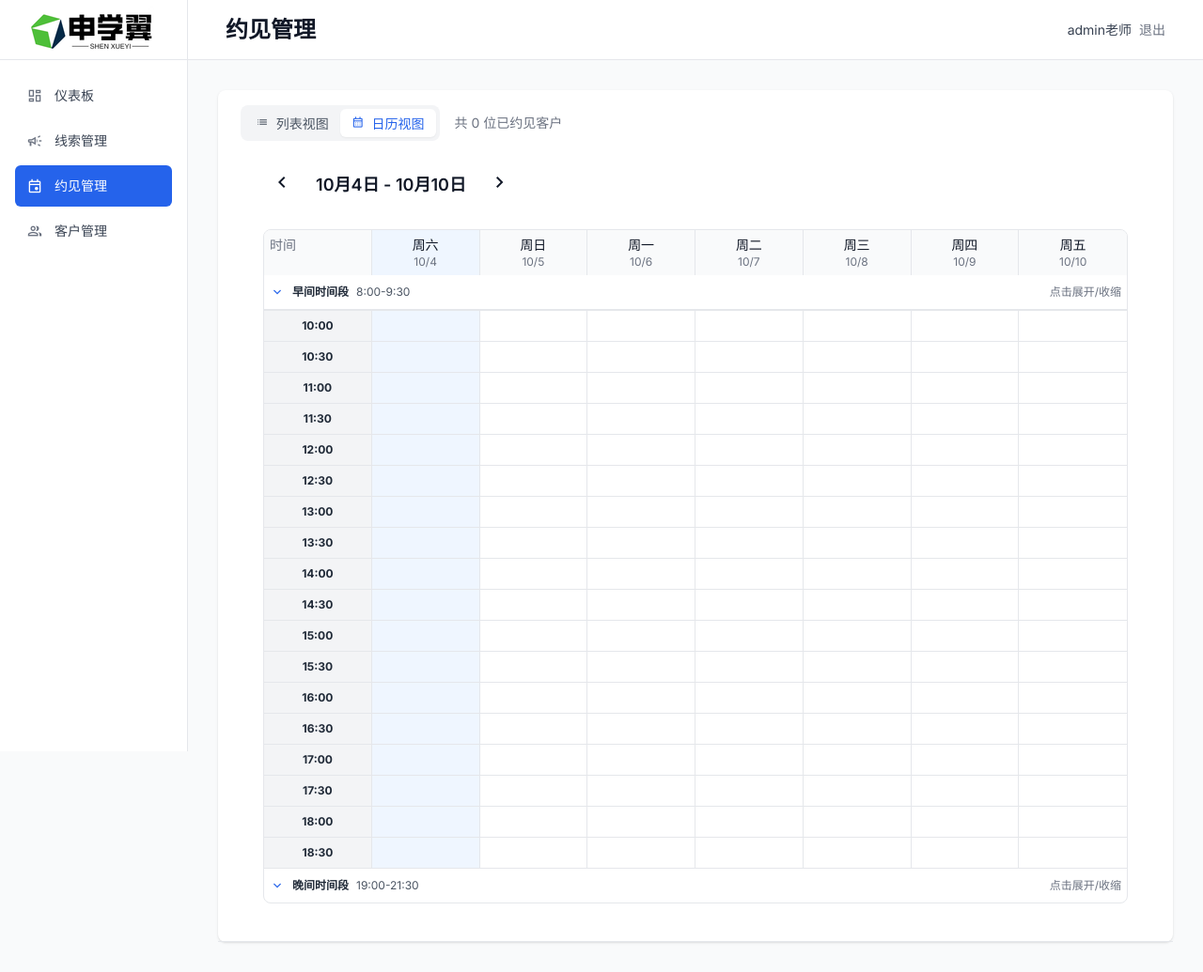
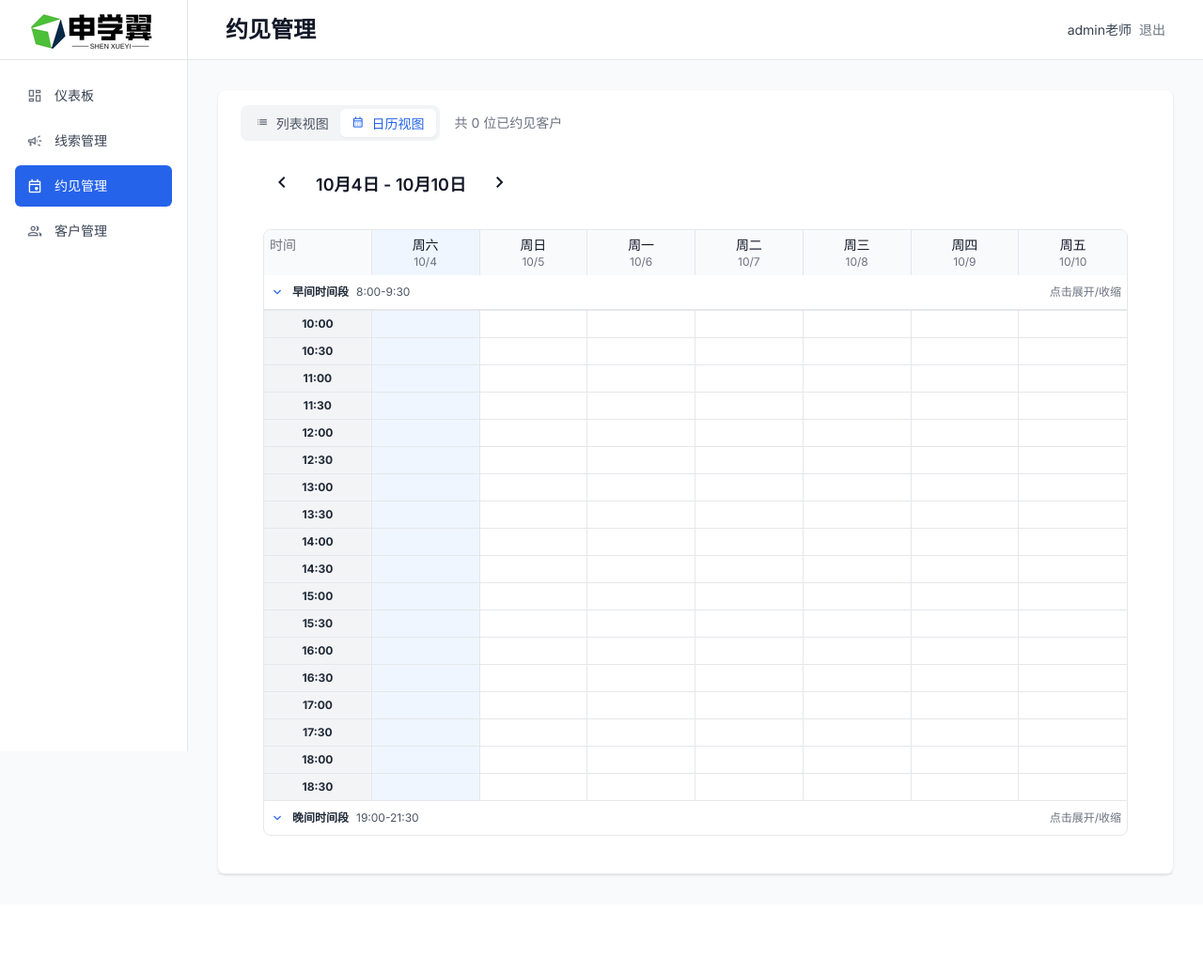
Before and after one commit to blebleman2022/crm, a Flask app: page /consultations/list in a window 1280 px wide. Shown: the whole page at 94% size. After the commit the page ends 933 px from the top, so only its background shows below. Run offline with Flask 3, Linux system fonts and the light colour scheme; a user stored in the database is signed in; data that the repository does not hold is empty; some libraries are stand-ins or nearby versions.

Commit message:
feat: 优化约见管理日历视图单元格样式
- 让底色充满整个单元格（去掉padding和margin）
- 增大文字大小（从text-[10px]改为text-xs）
- 优化悬浮效果（缩放比例从1.05改为1.02，更自然）
- 单元格使用flex布局居中显示内容

测试通过：
✅ 底色充满整个单元格
✅ 文字更大更清晰
✅ 悬浮和点击效果流畅

```diff
--- a/templates/consultations/list.html
+++ b/templates/consultations/list.html
@@ -596,7 +596,7 @@ function createTimeSlotRow(hour, minute, bgClass = 'normal-time-slot') {
         const isToday = date.getTime() === today.getTime();
 
         const daySlot = document.createElement('div');
-        daySlot.className = `border-r border-gray-200 last:border-r-0 p-0.5 cursor-pointer transition-all duration-200 relative ${
+        daySlot.className = `border-r border-gray-200 last:border-r-0 cursor-pointer transition-all duration-200 relative ${
             isWeekend ? 'bg-orange-25 hover:bg-orange-50' : 'hover:bg-blue-50'
         } ${isToday ? 'bg-blue-50' : ''}`;
         daySlot.dataset.date = getDateString(day);
@@ -627,15 +627,16 @@ function createTimeSlotRow(hour, minute, bgClass = 'normal-time-slot') {
 // 创建约见元素
 function createAppointmentElement(appointment) {
     const appointmentDiv = document.createElement('div');
-    appointmentDiv.className = `appointment-item mb-0.5 px-1.5 py-0.5 rounded shadow-sm cursor-pointer transform transition-all duration-200 ${
+    // 让底色充满整个单元格，去掉margin和padding，增大文字
+    appointmentDiv.className = `appointment-item h-full w-full flex items-center justify-center cursor-pointer transform transition-all duration-200 ${
         appointment.location === '浦东' ?
         'bg-green-500 text-white hover:bg-green-600' :
         'bg-blue-500 text-white hover:bg-blue-600'
     }`;
 
-    // 显示：地点-线索来源-责任销售（一行显示）
+    // 显示：地点-线索来源-责任销售（一行显示），增大文字到text-xs
     appointmentDiv.innerHTML = `
-        <div class="text-[10px] font-semibold text-center leading-tight">
+        <div class="text-xs font-semibold text-center leading-tight px-1">
             ${appointment.location || '未知'} - ${appointment.leadSource || '-'} - ${appointment.salesUser || '-'}
         </div>
     `;
@@ -644,23 +645,23 @@ function createAppointmentElement(appointment) {
 
     // 悬浮效果
     appointmentDiv.addEventListener('mouseenter', function() {
-        this.style.transform = 'scale(1.05)';
+        this.style.transform = 'scale(1.02)';
         this.style.boxShadow = '0 4px 12px rgba(0, 0, 0, 0.15)';
         this.style.zIndex = '10';
     });
 
     appointmentDiv.addEventListener('mouseleave', function() {
         this.style.transform = 'scale(1)';
-        this.style.boxShadow = '0 1px 3px rgba(0, 0, 0, 0.1)';
+        this.style.boxShadow = 'none';
         this.style.zIndex = '1';
     });
 
     // 点击效果
     appointmentDiv.addEventListener('click', function(e) {
         e.preventDefault();
-        this.style.transform = 'scale(0.95)';
+        this.style.transform = 'scale(0.98)';
         setTimeout(() => {
-            this.style.transform = 'scale(1.05)';
+            this.style.transform = 'scale(1.02)';
             showConsultationDetails(appointment.leadId);
         }, 100);
     });
```
